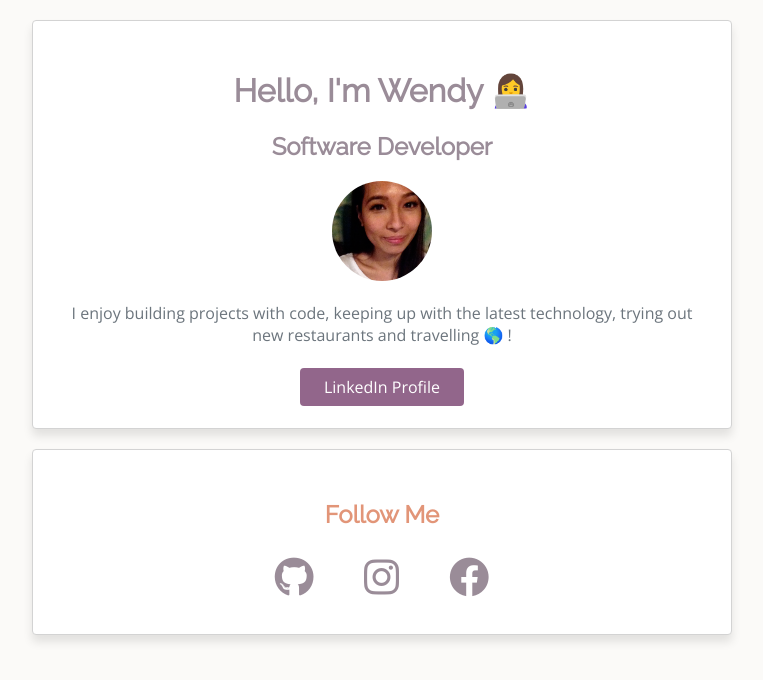
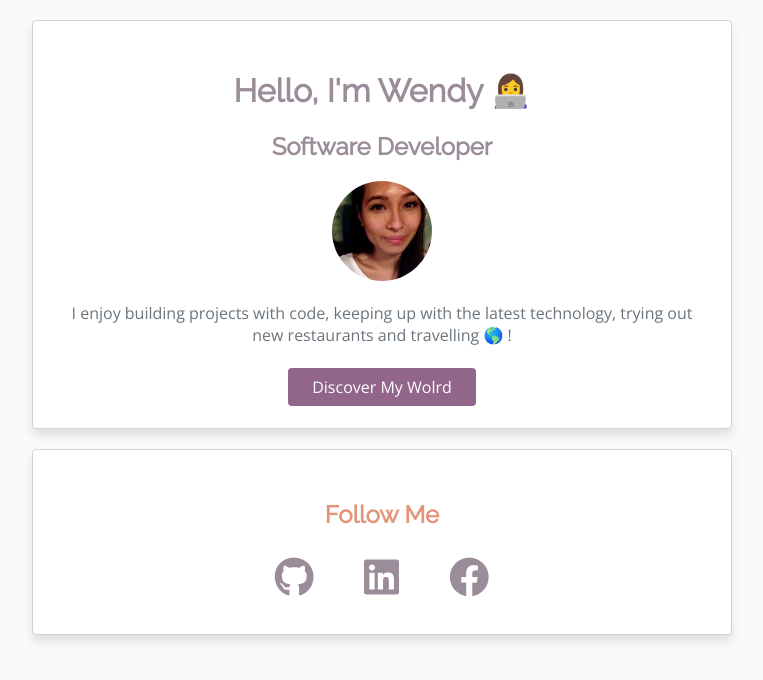
Before and after one commit to wendy-ph/Profile, a plain HTML site: page index.html in a window 1280 px wide. Shown: the whole page, without its empty margins (258-1021 px from the left). Drawn offline with nearby package versions, Linux system fonts and the light colour scheme.

Commit message:
updated icons and text

```diff
--- a/index.html
+++ b/index.html
@@ -19,14 +19,14 @@
         <h2>Software Developer</h2>
         <img src="images/profile.png" class="img-circle" atl="Wendy's profile picture">
         <p id="introduction">I enjoy building projects with code, keeping up with the latest technology, trying out new restaurants and travelling 🌎 ! </p>
-        <a href="https://www.linkedin.com/in/wendy-ph" target="_blank" class="btn-purple">LinkedIn Profile</a>
+        <a href="#" target="_blank" class="btn-purple">Discover My Wolrd</a>
       </div>
 
       <div class="card-white box-shadow">
         <h2 class="text-orange">Follow Me</h2>
         <ul class="list-inline">
           <li><a href="#" target="_blank"><i class="fa-brands fa-github"></i></a></li>
-          <li><a href="#" target="_blank"><i class="fa-brands fa-instagram"></i></a></li>
+          <li><a href="#" target="_blank"><i class="fa-brands fa-linkedin"></i></a></li>
           <li><a href="#" target="_blank"><i class="fa-brands fa-facebook"></i></a></li>
         </ul>
       </div>
```
